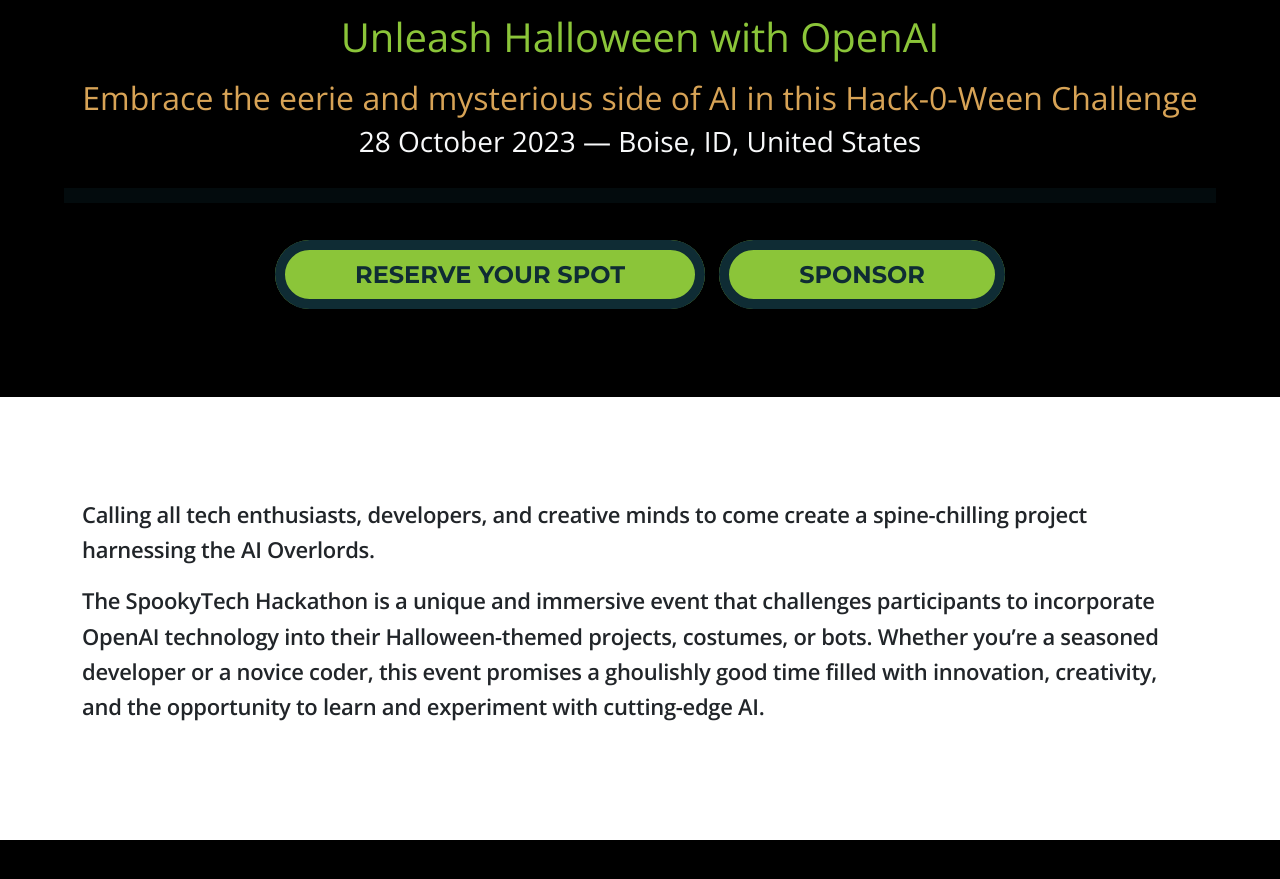
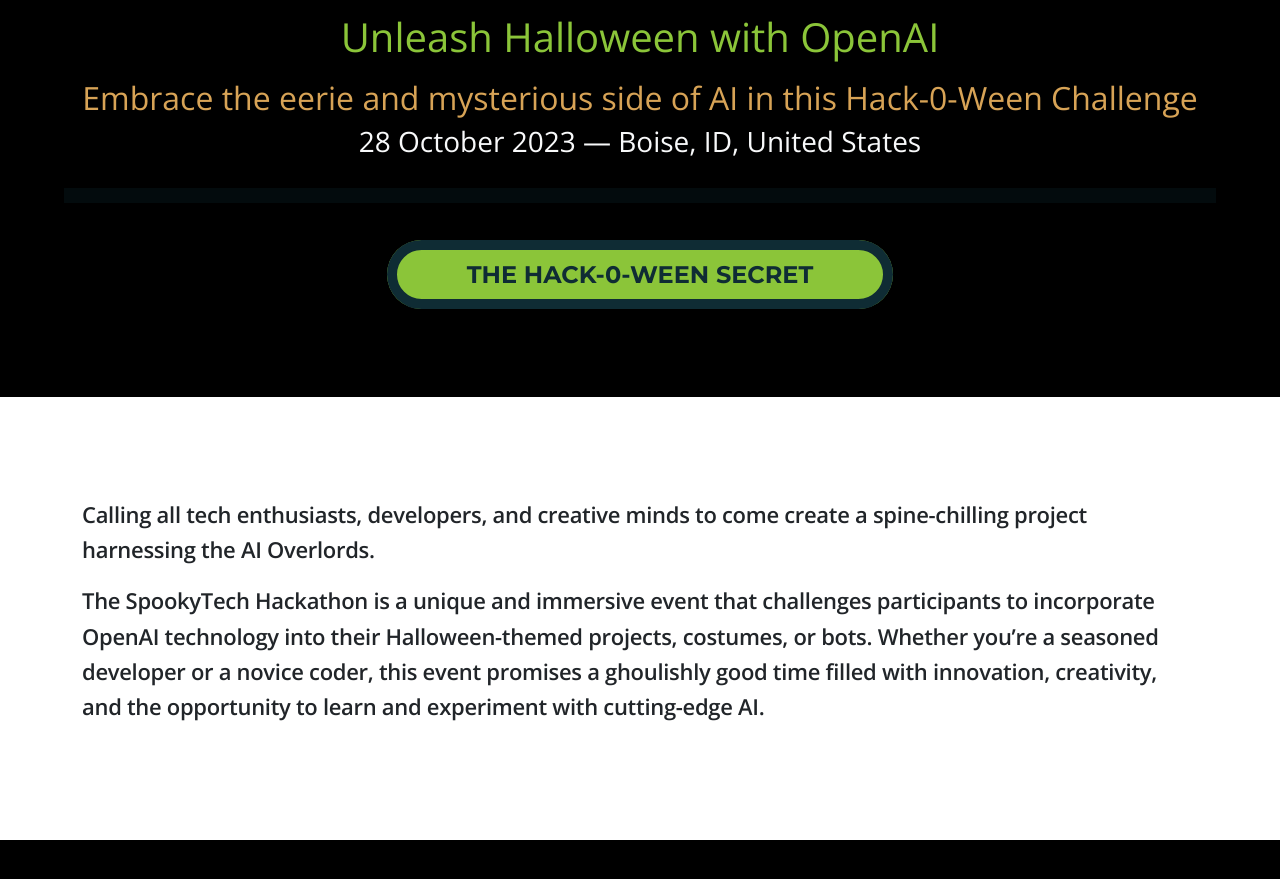
Before and after one commit to codeworksacademy/hackoween_23, a Jekyll site: the page built from index.html, in a window 1280 px wide and 900 px high, scrolled down 937 px. Shown: the top 879 px of the window. Built offline with Jekyll 4.4.1, drawn with Linux system fonts in a browser that asks for light colours; nearby versions of some CDN libraries.

Commit message:
add the secret

```diff
--- a/_config.yml
+++ b/_config.yml
@@ -54,10 +54,8 @@
 
   hero:
     links:
-      - text: "Reserve your Spot"
-        href: "https://www.eventbrite.com/e/codeworks-hack-0-ween-registration-726405607727"
-      - text: "Sponsor"
-        href: "https://codeworksacademy.com/hackoween_23/images/SponsorPacket.pdf"
+      - text: "The Hack-0-Ween Secret"
+        href: "https://hackoween_secret_23.codeworksacademy.com"
 
   about:
     description: |
```
Also changed, not shown: images/download (1).png (added).
